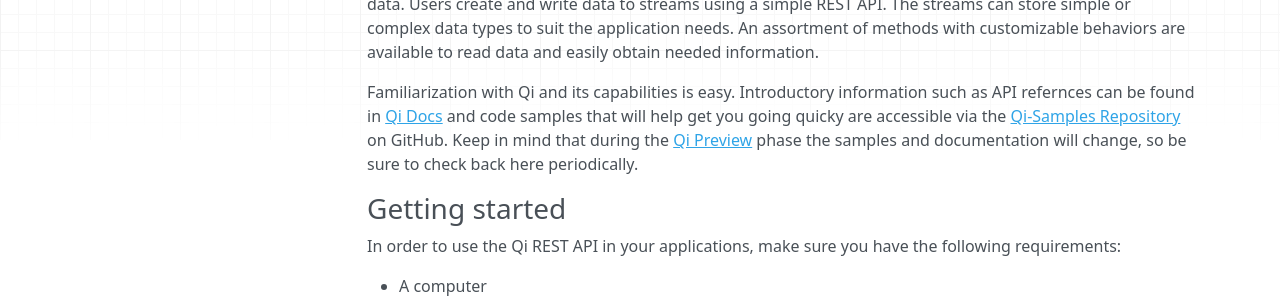
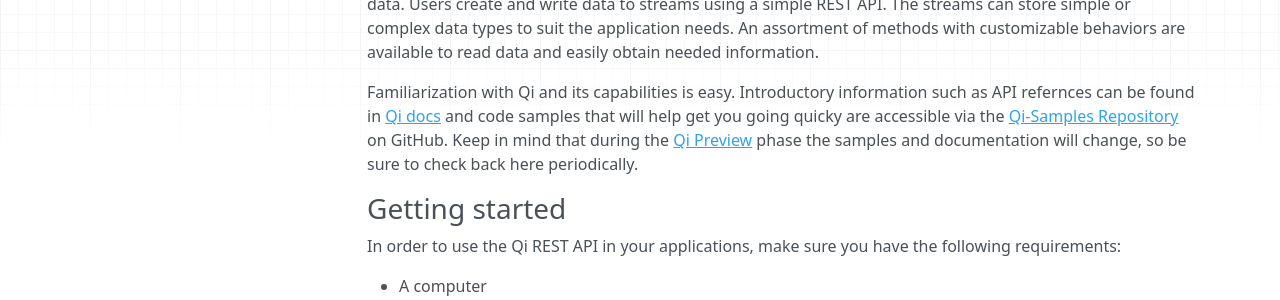
Before and after one commit to ssuryanarayanan/Qi-Docs, an MkDocs documentation site: the page built from docs/index.md, in a window 1280 px wide and 978 px high. Shown: the part 166-466 px from the top of the window. Built offline with MkDocs 1.6.1, drawn with Linux system fonts in a browser that asks for light colours; nearby versions of some CDN libraries; old or Windows-style settings are respelled for this version of MkDocs.

```diff
--- a/docs/index.md
+++ b/docs/index.md
@@ -1,7 +1,7 @@
 #Qi docs overview
 Qi is a cloud-based highly flexible sequential data historian that can be used to store, retrieve and analyze data. Users create and write data to streams using a simple REST API. The streams can store simple or complex data types to suit the application needs. An assortment of methods with customizable behaviors are available to read data and easily obtain needed information.
 
-Familiarization with Qi and its capabilities is easy. Introductory information such as API refernces can be found in [Qi Docs](https://qi-docs.readthedocs.org/en/latest/Overview/) and code samples that will help get you going quicky are accessible via the <a href="https://github.com/osisoft/Qi-Samples" target="_blank">Qi-Samples Repository</a> on GitHub.
+Familiarization with Qi and its capabilities is easy. Introductory information such as API refernces can be found in [Qi docs](https://qi-docs.readthedocs.org/en/latest/Overview/) and code samples that will help get you going quicky are accessible via the <a href="https://github.com/osisoft/Qi-Samples" target="_blank">Qi-Samples Repository</a> on GitHub.
 Keep in mind that during the [Qi Preview](https://qi-docs.readthedocs.org/en/latest/preview/) phase the samples and documentation will change, so be sure to check back here periodically.
 ### Getting started
 In order to use the Qi REST API in your applications, make sure you have the following requirements:
```
